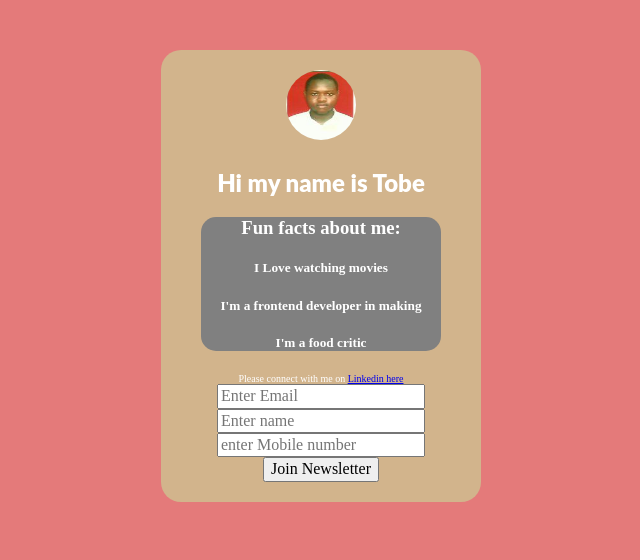
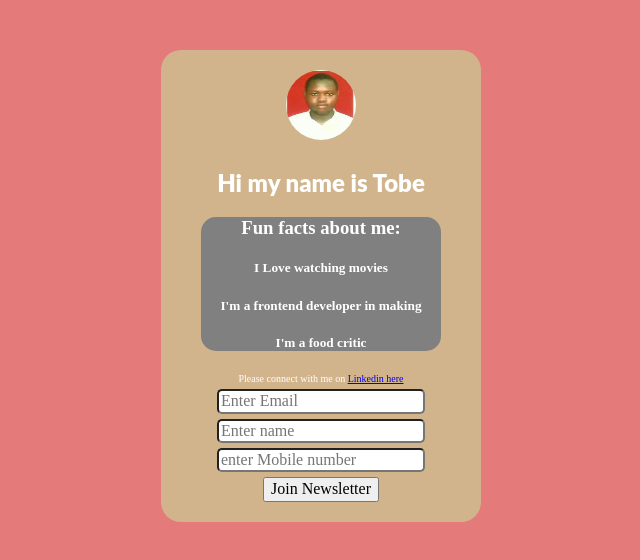
Before and after one commit to Tobechukwu-uzo/first-personal-site, a website built with Vite: page Personal site/index.html in a window 1280 px wide. Shown: the whole page, without its empty margins (319-959 px from the left). Built offline with nearby package versions, Linux system fonts and the light colour scheme; a web font is replaced by a local one.

Commit message:
first official commit

```diff
--- a/Personal site/index.html
+++ b/Personal site/index.html
@@ -29,9 +29,10 @@
             </div>
 
             <p style="font-size: 10px; margin: 0px; padding: 0px;">Please connect with me on <a href="Linkedin here">Linkedin here </p>
-            <form action=""><input type="text" placeholder="Enter Email"></form>
-            <input type="text" placeholder="Enter name"/>
-            <input type="number" placeholder="enter Mobile number"/>
+            <form action=""><input type="text" placeholder="Enter Email" style="margin: 5px; border-radius: 5px;" >
+                <input type="text" placeholder="Enter name"/ style="border-radius: 5px;"/>
+                <input type="number" placeholder="enter Mobile number" style="margin: 5px; border-radius: 5px;"/>
+                </form>
             <button>Join Newsletter</button>
         </div>
     </body>
```
